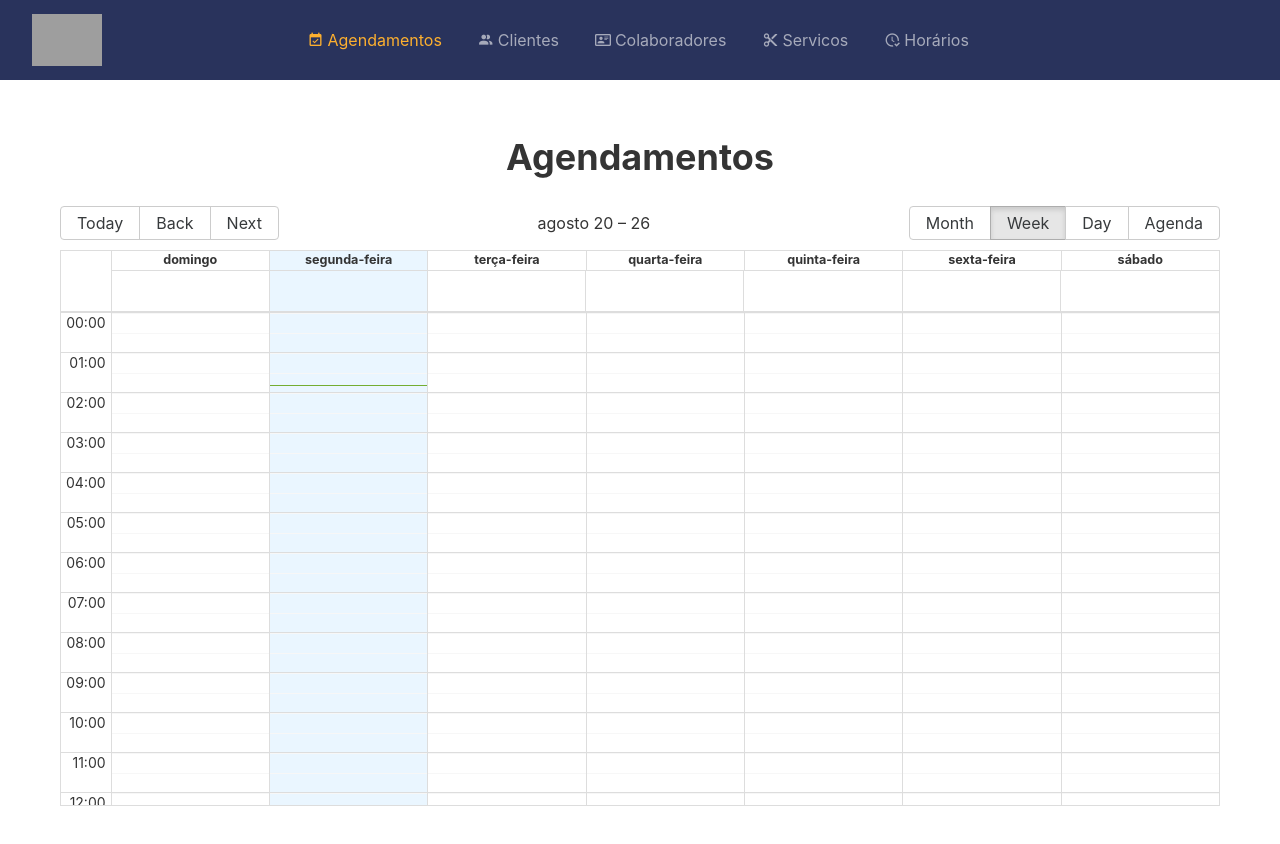
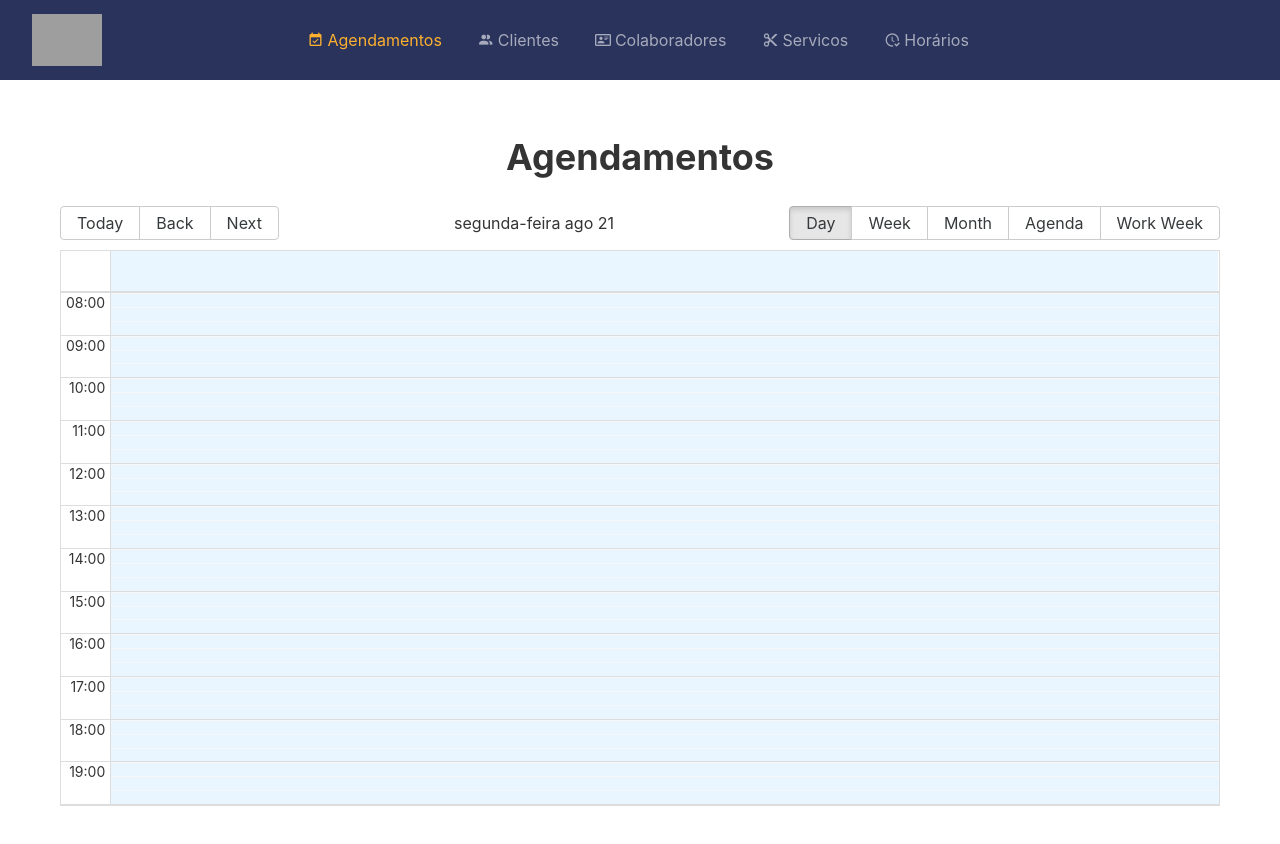
Before and after one commit to lucaadev/Barber-Booking-App, a React (Create React App) app in the folder web/: page / in a window 1280 px wide. Shown: the top 844 px of the page. Built offline with nearby package versions, Linux system fonts and the light colour scheme; no server answers; grey boxes are pictures that could not be loaded.

Commit message:
FEAT: add some configs in agendamentos calendar

```diff
--- a/web/src/pages/agendamentos/index.jsx
+++ b/web/src/pages/agendamentos/index.jsx
@@ -1,6 +1,6 @@
 import { useEffect } from 'react';
 import { useDispatch, useSelector } from 'react-redux';
-import { Calendar, momentLocalizer } from 'react-big-calendar';
+import { Calendar, momentLocalizer, Views } from 'react-big-calendar';
 import 'react-big-calendar/lib/css/react-big-calendar.css';
 import moment from 'moment';
 import { filterAgendamento } from '../../store/modules/agendamento/actions';
@@ -65,9 +65,14 @@ const Agendamentos = () => {
 						events={formatedEvents}
 						selectable
 						popup
-						defaultView='week'
+						defaultView={Views.DAY}
+						views={['day', 'week', 'month', 'agenda', 'work_week']}
+						step={20}
+						timeslots={3}
+						min={moment().startOf('day').add(8, 'hours').toDate()}
+						max={moment().startOf('day').add(20, 'hours').toDate()}
 						style={{ height: 600, zIndex: 1, position: 'relative' }}
-					/>
+/>
 				</div>
 			</div>
 		</div>
```
